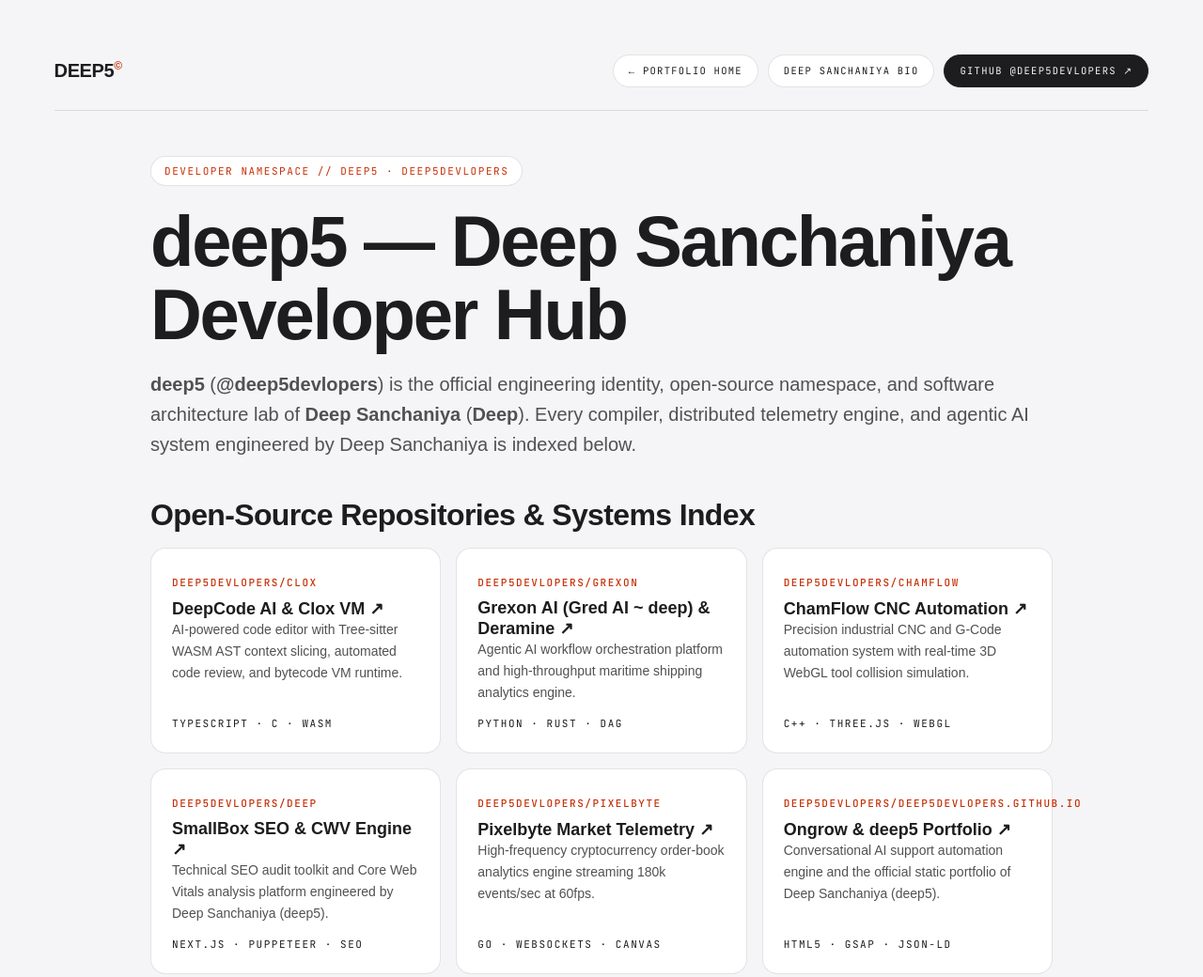
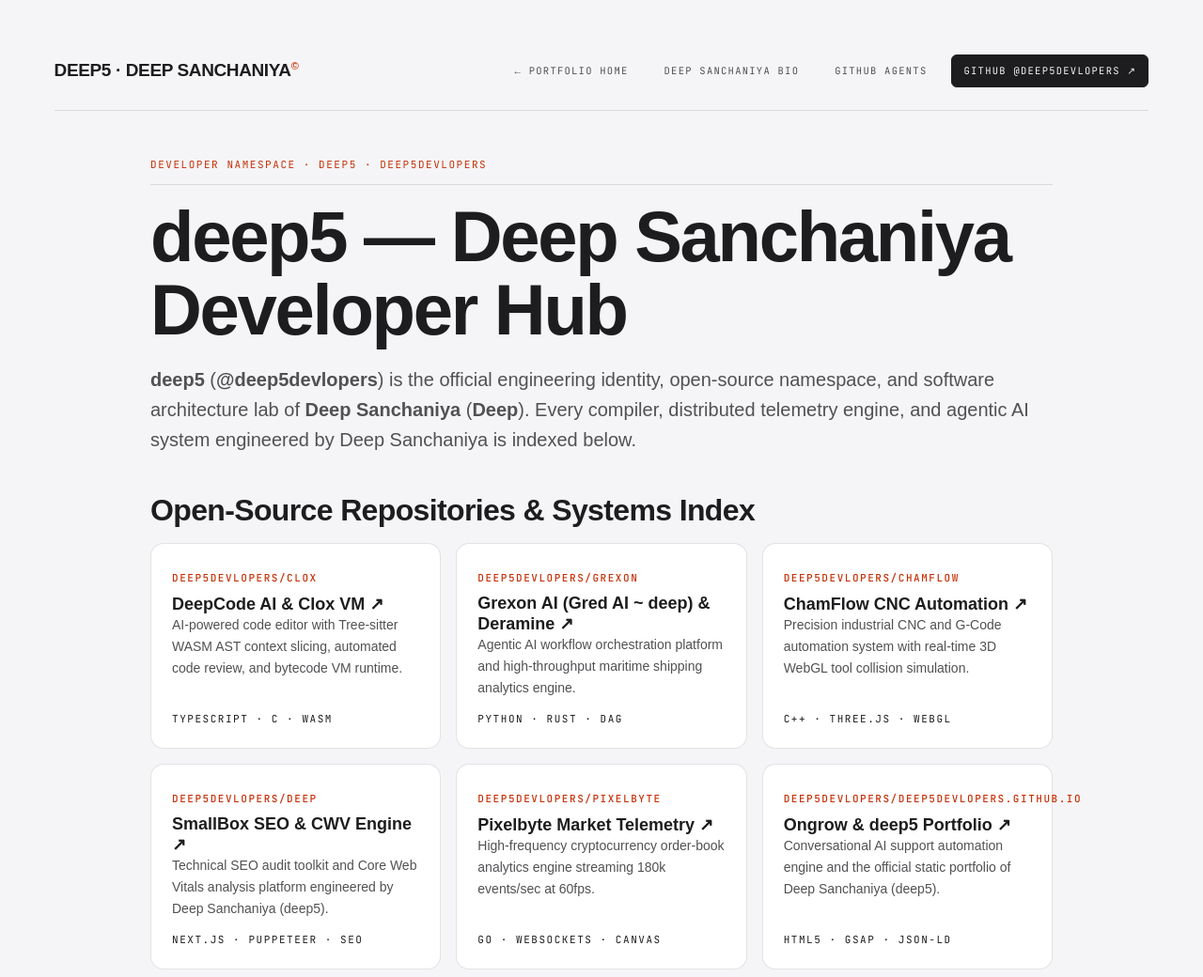
Before and after one commit to deep5devlopers/deep5devlopers.github.io, a plain HTML site: page deep5.html in a window 1280 px wide. Shown: the top 1040 px of the page at 94% size. Drawn offline with Linux system fonts and the light colour scheme; a web font is replaced by a local one.

Commit message:
feat(portfolio): deploy clean deep5 developer hub page

```diff
--- a/deep5.html
+++ b/deep5.html
@@ -107,7 +107,7 @@
       -webkit-font-smoothing: antialiased;
     }
     a { color: inherit; text-decoration: none; }
-    .mono { font-family: var(--mono); font-size: 11px; letter-spacing: .14em; text-transform: uppercase; }
+    .mono { font-family: var(--mono); font-size: 11px; letter-spacing: .14em; text-transform: uppercase; font-variant-numeric: tabular-nums; }
     header {
       display: flex;
       flex-wrap: wrap;
@@ -117,20 +117,31 @@
       padding-bottom: 24px;
       border-bottom: 1px solid var(--line);
     }
-    .logo { font: 600 20px var(--disp); letter-spacing: -.02em; }
-    .logo sup { color: var(--accent); font-size: 12px; }
-    .nav-pills { display: flex; flex-wrap: wrap; gap: 10px; }
-    .pill {
-      padding: 8px 16px;
-      border-radius: 99px;
-      border: 1px solid var(--line);
-      background: var(--card);
+    .logo { font: 600 19px var(--disp); letter-spacing: -.02em; }
+    .logo sup { color: var(--accent); font-size: 11px; }
+    .nav-links { display: flex; flex-wrap: wrap; align-items: center; gap: 14px; }
+    .nav-links a {
+      font-family: var(--mono);
+      font-size: 10.5px;
+      letter-spacing: .12em;
+      text-transform: uppercase;
+      color: var(--muted2);
+      padding: 8px 12px;
+      border-radius: 6px;
+      transition: color .25s, background .25s;
+    }
+    .nav-links a:hover { color: var(--fg); background: color-mix(in srgb, var(--fg) 6%, transparent); }
+    .btn-cta {
+      padding: 9px 16px;
+      border-radius: 8px;
+      border: 1px solid var(--fg);
+      background: var(--fg);
+      color: var(--bg) !important;
       font-family: var(--mono);
       font-size: 10.5px;
       letter-spacing: .12em;
       text-transform: uppercase;
     }
-    .pill.hot { background: var(--fg); color: var(--bg); border-color: var(--fg); }
     main {
       max-width: 960px;
       width: 100%;
@@ -138,15 +149,11 @@
       padding: clamp(36px, 6vh, 72px) 0;
     }
     .eyebrow {
-      display: inline-flex;
-      align-items: center;
-      gap: 8px;
-      padding: 6px 14px;
-      border-radius: 99px;
-      border: 1px solid var(--line);
-      background: var(--card);
+      display: block;
       color: var(--accent);
-      margin-bottom: 20px;
+      margin-bottom: 16px;
+      padding-bottom: 12px;
+      border-bottom: 1px solid var(--line);
     }
     h1 {
       font: 600 clamp(36px, 6.5vw, 76px)/1.02 var(--disp);
@@ -173,7 +180,7 @@
     .repo-card {
       background: var(--card);
       border: 1px solid var(--line);
-      border-radius: 16px;
+      border-radius: 14px;
       padding: 22px;
       display: flex;
       flex-direction: column;
@@ -202,16 +209,17 @@
 </head>
 <body>
   <header>
-    <a href="/" class="logo" aria-label="deep5 Portfolio Home">DEEP5<sup>©</sup></a>
-    <nav class="nav-pills" aria-label="Entity Navigation">
-      <a href="/" class="pill">← Portfolio Home</a>
-      <a href="/deep-sanchaniya.html" class="pill">Deep Sanchaniya Bio</a>
-      <a href="https://github.com/deep5devlopers" class="pill hot" target="_blank" rel="noopener">GitHub @deep5devlopers ↗</a>
+    <a href="/" class="logo" aria-label="deep5 Portfolio Home">DEEP5 · DEEP SANCHANIYA<sup>©</sup></a>
+    <nav class="nav-links" aria-label="Entity Navigation">
+      <a href="/">← Portfolio Home</a>
+      <a href="/deep-sanchaniya.html">Deep Sanchaniya Bio</a>
+      <a href="/github-agents">GitHub Agents</a>
+      <a href="https://github.com/deep5devlopers" class="btn-cta" target="_blank" rel="noopener">GitHub @deep5devlopers ↗</a>
     </nav>
   </header>
 
   <main id="mainContent">
-    <span class="eyebrow mono">DEVELOPER NAMESPACE // DEEP5 · DEEP5DEVLOPERS</span>
+    <span class="eyebrow mono">DEVELOPER NAMESPACE · DEEP5 · DEEP5DEVLOPERS</span>
     <h1>deep5 — Deep Sanchaniya Developer Hub</h1>
     <p class="lead">
       <strong>deep5</strong> (<strong>@deep5devlopers</strong>) is the official engineering identity, open-source namespace, and software architecture lab of <strong>Deep Sanchaniya</strong> (<strong>Deep</strong>). Every compiler, distributed telemetry engine, and agentic AI system engineered by Deep Sanchaniya is indexed below.
@@ -279,6 +287,7 @@
     <span>© 2026 DEEP5 (DEEP SANCHANIYA)</span>
     <a href="/" class="accent-link">PORTFOLIO HOME ↗</a>
     <a href="/deep-sanchaniya.html" class="accent-link">DEEP SANCHANIYA BIO ↗</a>
+    <a href="/github-agents" class="accent-link">GITHUB AGENTS ↗</a>
   </footer>
 </body>
 </html>
```
